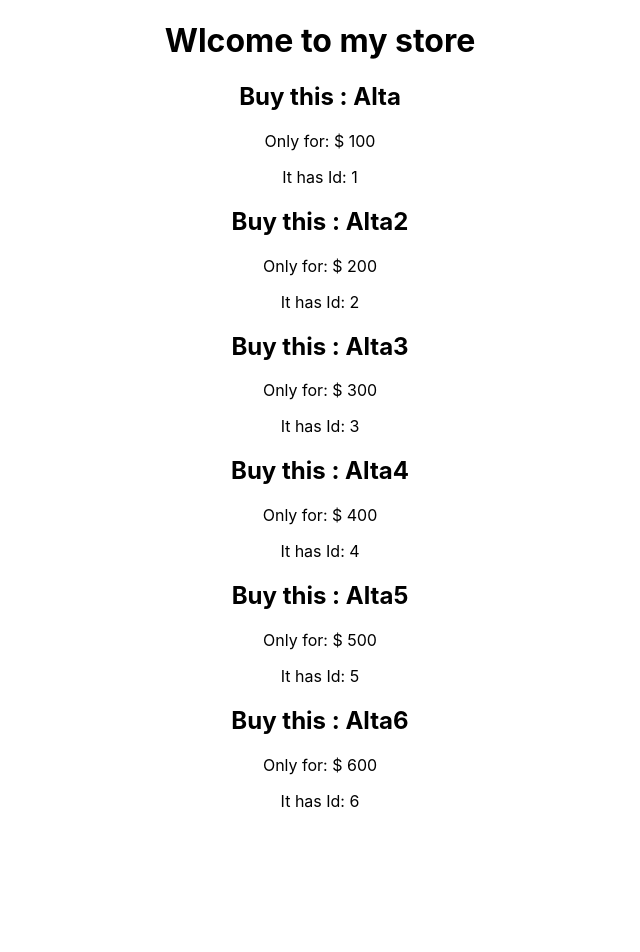
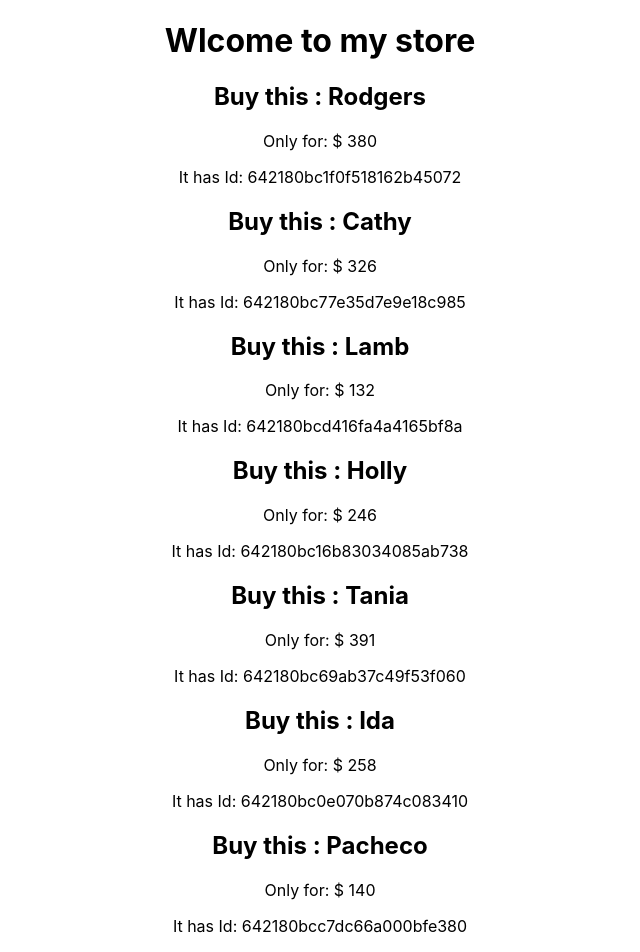
Before and after one commit to tirahman105/react-storageand-handler, a React (Create React App) app: page / in a window 1280 px wide. Shown: the whole page, without its empty margins (320-960 px from the left). Before the commit the page ends 827 px from the top, so only its background shows below. Built offline with nearby package versions, Linux system fonts and the light colour scheme.

Commit message:
fetch from api

```diff
--- /dev/null
+++ b/public/data.json
@@ -0,0 +1,37 @@
+[
+    {
+      "id": "642180bc1f0f518162b45072",
+      "price": 380,
+      "name": "Rodgers"
+    },
+    {
+      "id": "642180bc77e35d7e9e18c985",
+      "price": 326,
+      "name": "Cathy"
+    },
+    {
+      "id": "642180bcd416fa4a4165bf8a",
+      "price": 132,
+      "name": "Lamb"
+    },
+    {
+      "id": "642180bc16b83034085ab738",
+      "price": 246,
+      "name": "Holly"
+    },
+    {
+      "id": "642180bc69ab37c49f53f060",
+      "price": 391,
+      "name": "Tania"
+    },
+    {
+      "id": "642180bc0e070b874c083410",
+      "price": 258,
+      "name": "Ida"
+    },
+    {
+      "id": "642180bcc7dc66a000bfe380",
+      "price": 140,
+      "name": "Pacheco"
+    }
+  ]
--- a/src/components/Cosmetics/Cosmetics.js
+++ b/src/components/Cosmetics/Cosmetics.js
@@ -1,4 +1,4 @@
-import React from 'react';
+import React, { useEffect, useState } from 'react';
 import Cosmetic from '../Cosmetic/Cosmetic';
 // import { add } from '../../utilities/calculate';
 // import add from '../../utilities/calculate';
@@ -8,14 +8,21 @@ const Cosmetics = () => {
     // const second = 66;
     // const total = add( first, second);
 
-    const cosmetics = [
-        {id: 1, name: 'Alta', price: 100},
-        {id: 2, name: 'Alta2', price: 200},
-        {id: 3, name: 'Alta3', price: 300},
-        {id: 4, name: 'Alta4', price: 400},
-        {id: 5, name: 'Alta5', price: 500},
-        {id: 6, name: 'Alta6', price: 600},
-    ]
+   /*  // const cosmetics = [
+    //     {id: 1, name: 'Alta', price: 100},
+    //     {id: 2, name: 'Alta2', price: 200},
+    //     {id: 3, name: 'Alta3', price: 300},
+    //     {id: 4, name: 'Alta4', price: 400},
+    //     {id: 5, name: 'Alta5', price: 500},
+    //     {id: 6, name: 'Alta6', price: 600},
+    // ] */
+
+    const [cosmetics, setCosmetics] = useState([]);
+    useEffect(()=>{
+        fetch('data.json')
+        .then(res=> res.json())
+        .then(data => setCosmetics(data))
+    },[])
     return (
         <div>
             <h1>Wlcome to my store</h1>
```
